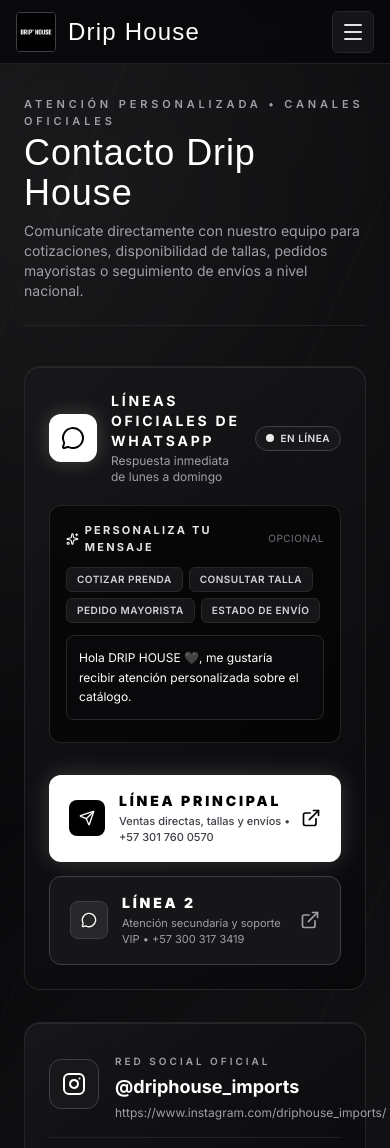
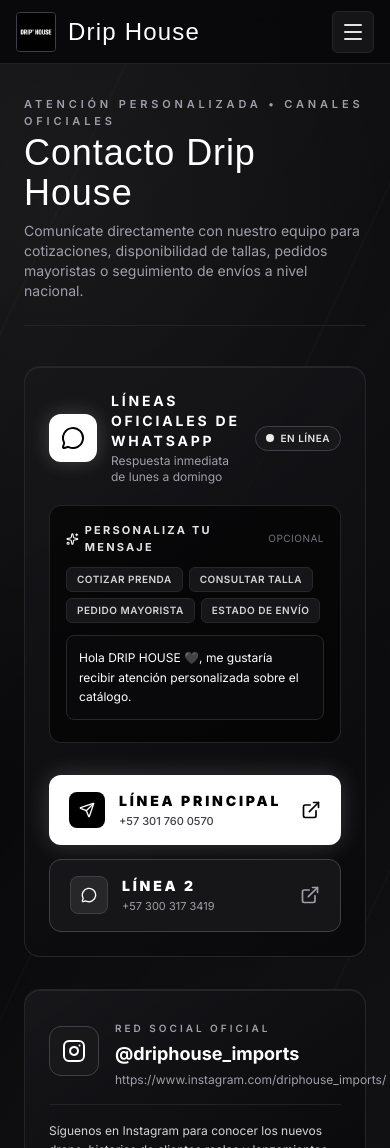
Before and after one commit to J1107Z/DRIPHOUSE_WEB, a Next.js app: page /contacto in a window 390 px wide. Shown: the top 1148 px of the page. Built offline with nearby package versions, Linux system fonts and the light colour scheme; a web font is replaced by a local one.

Commit message:
Show only phone number under WhatsApp buttons in Contacto

```diff
--- a/src/app/contacto/page.tsx
+++ b/src/app/contacto/page.tsx
@@ -161,7 +161,7 @@
                     Línea Principal
                   </span>
                   <span className="block text-[11px] font-medium text-zinc-700 mt-0.5">
-                    Ventas directas, tallas y envíos &bull; +57 301 760 0570
+                    +57 301 760 0570
                   </span>
                 </div>
               </div>
@@ -183,7 +183,7 @@
                     Línea 2
                   </span>
                   <span className="block text-[11px] text-zinc-400 mt-0.5">
-                    Atención secundaria y soporte VIP &bull; +57 300 317 3419
+                    +57 300 317 3419
                   </span>
                 </div>
               </div>
```
